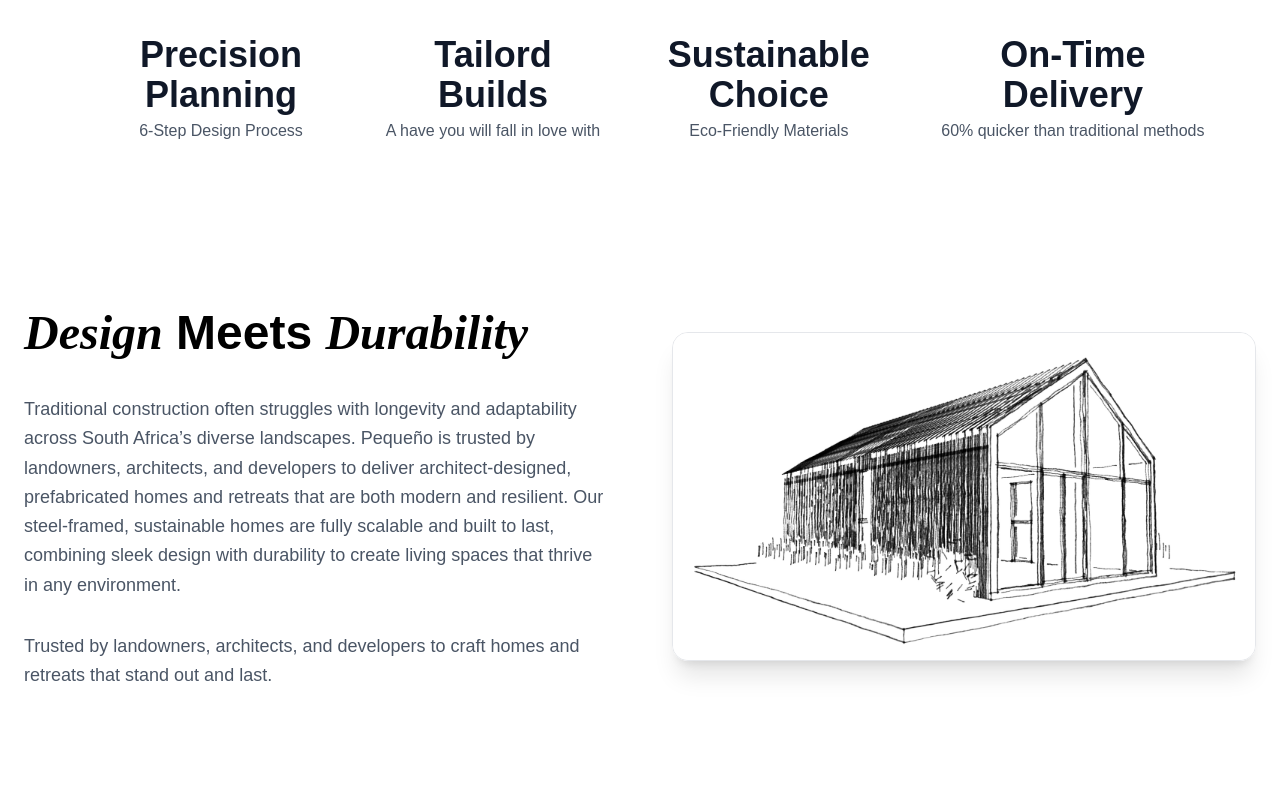
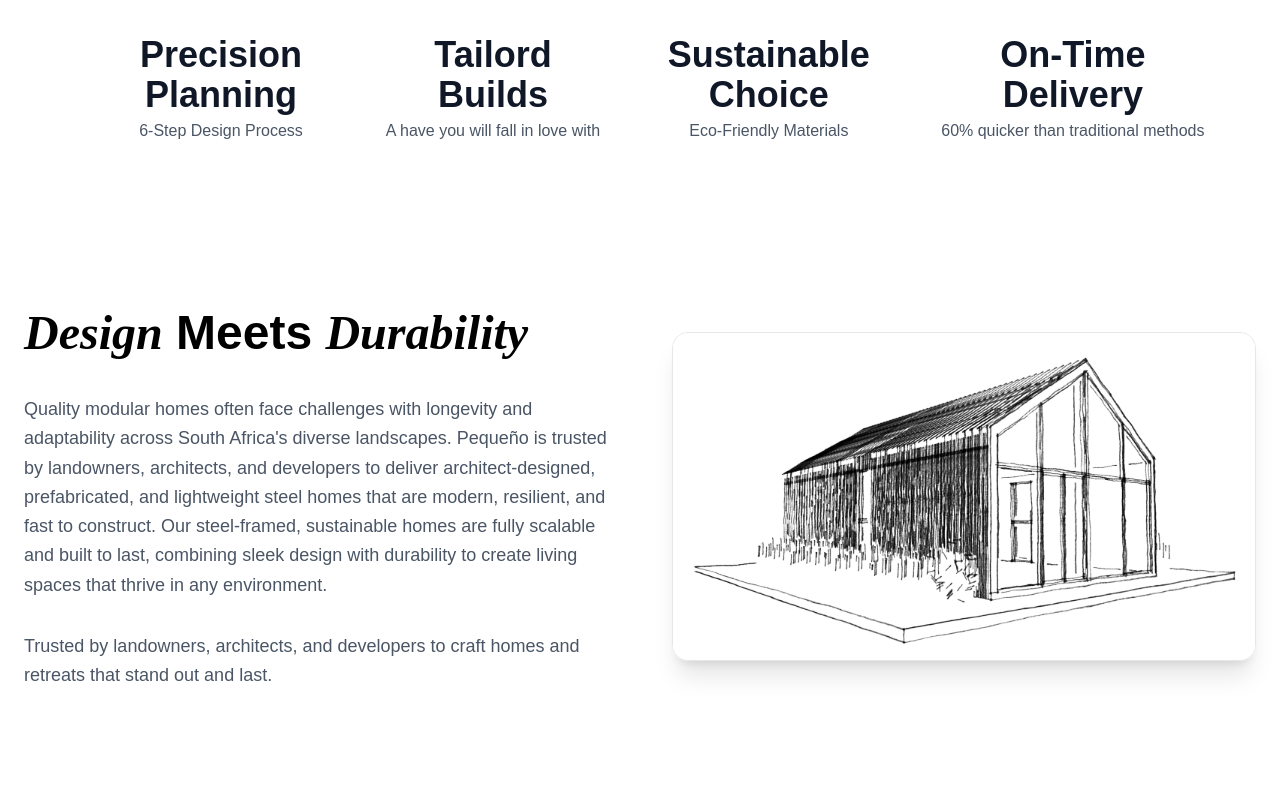
Before and after one commit to Marco1993-M/pequeno, a Next.js app: page / in a window 1280 px wide. Shown: the part 845-1634 px from the top of the page. Built offline with nearby package versions, Linux system fonts and the light colour scheme.

Commit message:
Update page.js

```diff
--- a/src/app/page.js
+++ b/src/app/page.js
@@ -34,16 +34,23 @@ return (
 {/* Headline */}
 <h1 className="text-5xl md:text-8xl font-extrabold tracking-tight leading-[1.05] text-white drop-shadow-lg mb-32">
   Your <span className="font-serif italic text-[#ff5c36]">Dream Home</span>
+
+  {/* Typewriter visual effect */}
   <span className="block">
     <Typewriter
       words={['Simplified', 'Tailored', 'Built To Love', 'Built To Last']}
-      loop={0}         // 0 = infinite loop
-      cursor           // show the cursor
+      loop={0}
+      cursor
       cursorStyle="_"
       typeSpeed={90}
       deleteSpeed={50}
       delaySpeed={2000}
     />
+  </span>
+
+  {/* Hidden for SEO crawlers */}
+  <span className="sr-only">
+    Quality modular homes, architecturally designed homes, fast construction, sustainable modular homes, lightweight steel homes
   </span>
 </h1>
 
@@ -96,7 +103,7 @@ return (
 </h2>
 
       <p className="text-gray-600 text-lg leading-relaxed">
-       Traditional construction often struggles with longevity and adaptability across South Africa’s diverse landscapes. Pequeño is trusted by landowners, architects, and developers to deliver architect-designed, prefabricated homes and retreats that are both modern and resilient. Our steel-framed, sustainable homes are fully scalable and built to last, combining sleek design with durability to create living spaces that thrive in any environment.
+       Quality modular homes often face challenges with longevity and adaptability across South Africa&apos;s diverse landscapes. Pequeño is trusted by landowners, architects, and developers to deliver architect-designed, prefabricated, and lightweight steel homes that are modern, resilient, and fast to construct. Our steel-framed, sustainable homes are fully scalable and built to last, combining sleek design with durability to create living spaces that thrive in any environment.
       </p>
       <p className="text-gray-600 text-lg leading-relaxed">
         Trusted by landowners, architects, and developers to craft homes and retreats that stand out and last.
```
